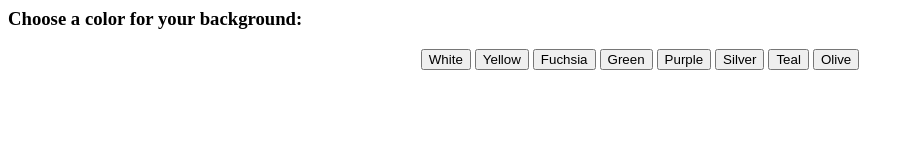
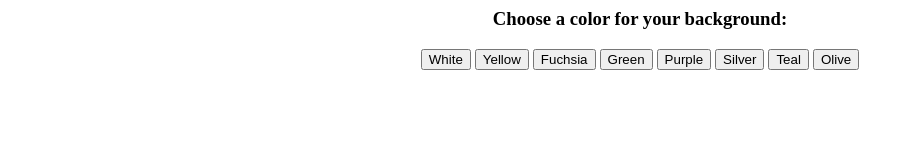
Before and after one commit to janeilc12345/choosecolor, a plain HTML site: page index.html in a window 1280 px wide. Shown: the whole page, without its empty margins (0-914 px from the left). Drawn offline with Linux system fonts and the light colour scheme.

Commit message:
Update index.html

```diff
--- a/index.html
+++ b/index.html
@@ -8,8 +8,10 @@
             }
         </script>
     </head>
+    <body>
+    <center>
     <h3>Choose a color for your background:</h3>
-    <center>
+
 
     <form name="frmColor" action="javascript:void(0);">
         <input type="submit" value="White" name="bW" onClick="selectColor('White')">
@@ -22,4 +24,5 @@
         <input type="submit" value="Olive" name="bO" onClick="selectColor('Olive')">
     </form>
     </center>
+    </body>
 </html>
```
